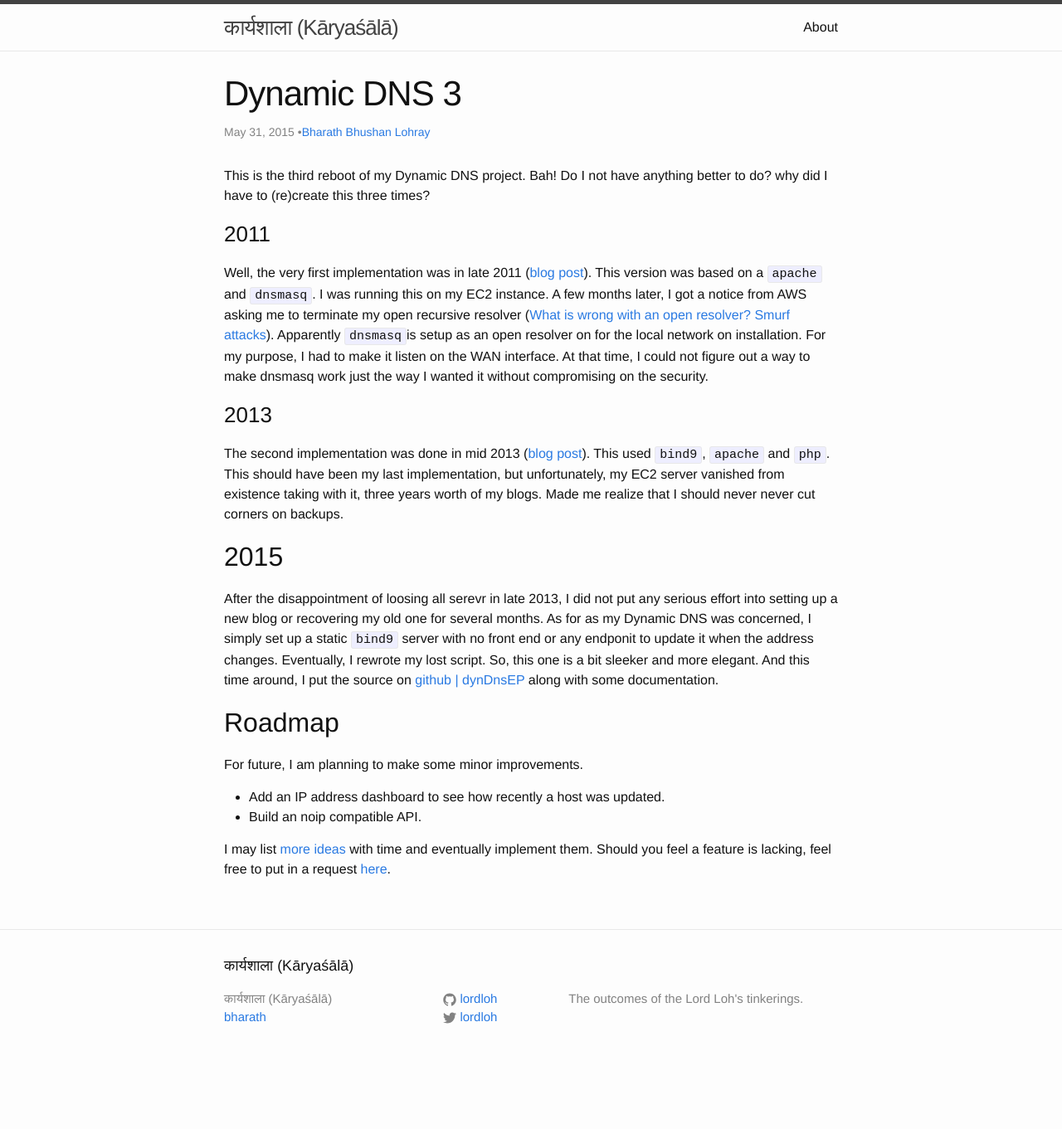
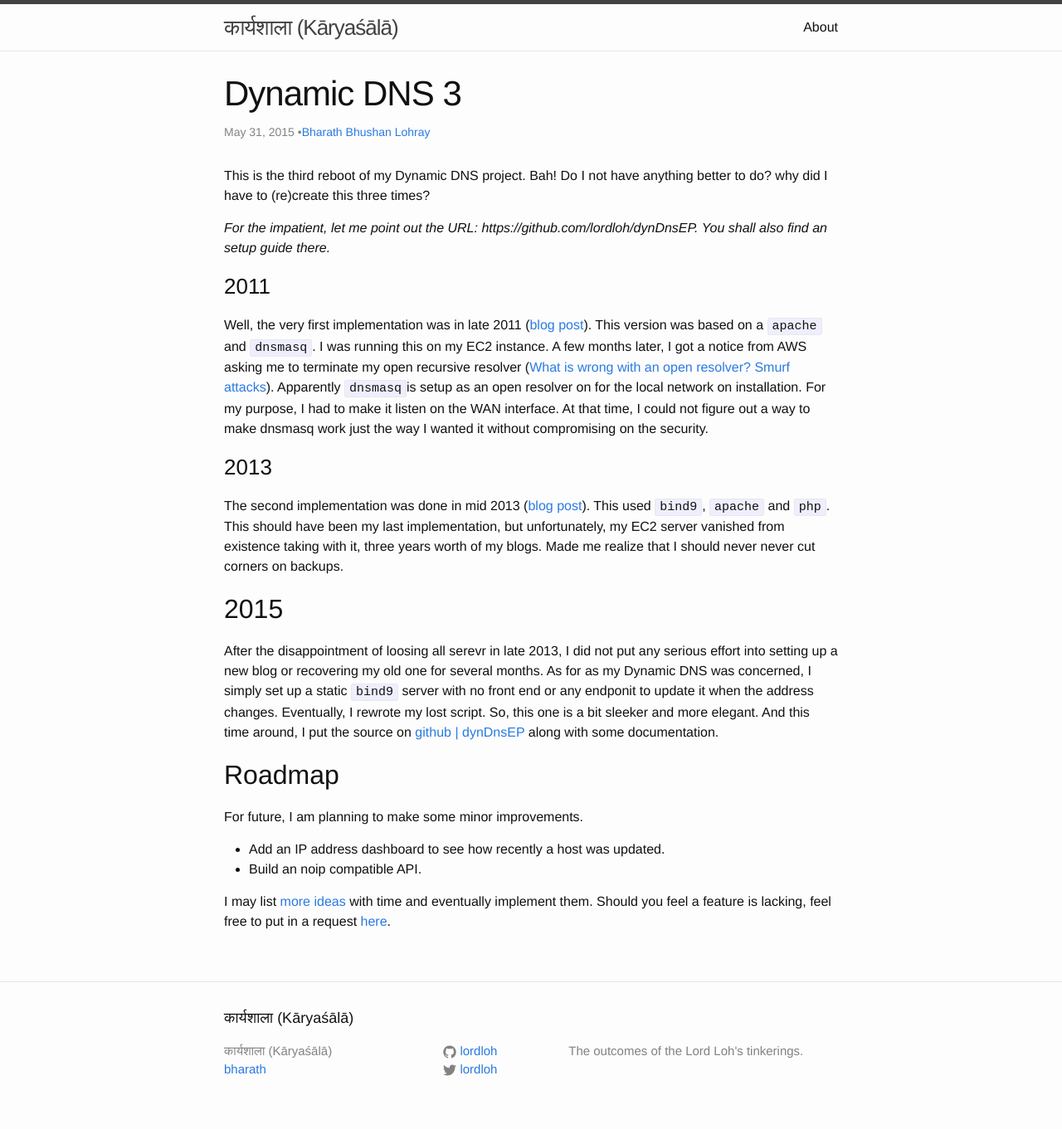
Before and after one commit to lordloh/karyashala, a Jekyll site: the page built from _posts/2015/2015-05-31-dyn-dns-3.markdown, in a window 1280 px wide. Shown: the whole page at 83% size. Built offline with Jekyll 4.4.1, drawn with Linux system fonts in a browser that asks for light colours; Markdown is read by kramdown in place of the engine named in the settings; before the commit the page ends 1298 px from its top, so only the background shows below that.

Commit message:
Dynamic DNS 3 * minor edits

```diff
--- a/_posts/2015/2015-05-31-dyn-dns-3.markdown
+++ b/_posts/2015/2015-05-31-dyn-dns-3.markdown
@@ -7,6 +7,8 @@ author: Bharath Bhushan Lohray
 ---
 
 This is the third reboot of my Dynamic DNS project. Bah! Do I not have anything better to do? why did I have to (re)create this three times?
+
+*For the impatient, let me point out the URL: https://github.com/lordloh/dynDnsEP. You shall also find an setup guide there.*
 
 ### 2011
 Well, the very first implementation was in late 2011 ([blog post](/weblog/the-dynamic-dns-update-system)). This version was based on a `apache` and `dnsmasq`. I was running this on my EC2 instance. A few months later, I got a notice from AWS asking me to terminate my open recursive resolver ([What is wrong with an open resolver?](http://openresolverproject.org/) [Smurf attacks](https://en.wikipedia.org/wiki/Smurf_attack)). Apparently `dnsmasq`is setup as an open resolver on for the local network on installation. For my purpose, I had to make it listen on the WAN interface. At that time, I could not figure out a way to make dnsmasq work just the way I wanted it without compromising on the security.
```
